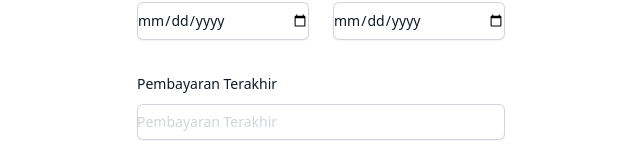
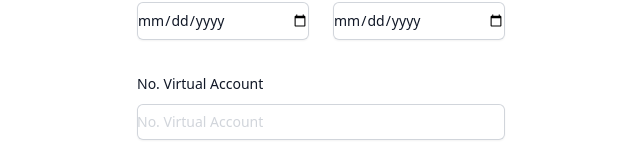
Before and after one commit to TomiRenaldi/mtp-info-bills, a React (Vite) app: page / in a window 1280 px wide. Shown: the part 654-800 px from the top of the page, without its empty margins (319-959 px from the left). Built offline with nearby package versions, Linux system fonts and the light colour scheme.

Commit message:
:lisptick: Memperbaiki style modal->version->delete handle

```diff
--- a/src/components/LoanCardModel.jsx
+++ b/src/components/LoanCardModel.jsx
@@ -86,14 +86,6 @@ const LoanCardModel = forwardRef(
               </div>
               <div className="px-2 py-2 sm:grid sm:grid-cols-4 sm:gap-4 sm:px-0">
                 <dt className="text-sm font-medium leading-6 text-gray-900">
-                  Pembayaran Terakhir
-                </dt>
-                <dd className="text-md leading-6 text-gray-500 sm:col-span-2 sm:mt-0 ml-10">
-                  {formatRupiah(loanData.lastPayment)}
-                </dd>
-              </div>
-              <div className="px-2 py-2 sm:grid sm:grid-cols-4 sm:gap-4 sm:px-0">
-                <dt className="text-sm font-medium leading-6 text-gray-900">
                   No.Virtual Account
                 </dt>
                 <dd className="text-md leading-6 text-gray-500 sm:col-span-2 sm:mt-0 ml-10">
@@ -110,7 +102,6 @@ const LoanCardModel = forwardRef(
           <div className="w-full text-sm text-center text-slate-400">
             <h1 className="mt-1 sm:mt-7">Automatic Original Print on Database</h1>
             <p className="proportional-nums">Printed on: {getCurrentDateTime()}</p>
-            <p>Handle: Fausan Didalam Koeswara</p>
           </div>
         </div>
 
--- a/src/components/LoanForm.jsx
+++ b/src/components/LoanForm.jsx
@@ -116,25 +116,6 @@ const LoanForm = ({ loanData, handleChange, handleSave }) => {
                 />
               </div>
             </div>
-
-            <div className="sm:col-span-full">
-              <label
-                htmlFor="last-payment"
-                className="block text-sm font-medium leading-6 text-gray-900"
-              >
-                Pembayaran Terakhir
-              </label>
-              <div className="mt-2">
-                <input
-                  type="number"
-                  name="lastPayment"
-                  placeholder="Pembayaran Terakhir"
-                  value={loanData.lastPayment}
-                  onChange={handleChange}
-                  className="block w-full rounded-md border-0 py-1.5 text-gray-900 shadow-sm ring-1 ring-inset ring-gray-300 placeholder:text-gray-300 focus:ring-2 focus:ring-inset focus:ring-neutral-950 sm:text-sm sm:leading-6"
-                />
-              </div>
-            </div>
             <div className="sm:col-span-full">
               <label
                 htmlFor="last-payment"
--- a/src/pages/AdminDashboard.jsx
+++ b/src/pages/AdminDashboard.jsx
@@ -12,7 +12,6 @@ const AdminDashboard = () => {
     loanAmount: "",
     openDate: "",
     dueDate: "",
-    lastPayment: "",
     noVA: "",
   });
   const [isModalOpen, setIsModalOpen] = useState(false);
```
Also changed, not shown: 1 other file (tests, documents, lock files or other folders).
